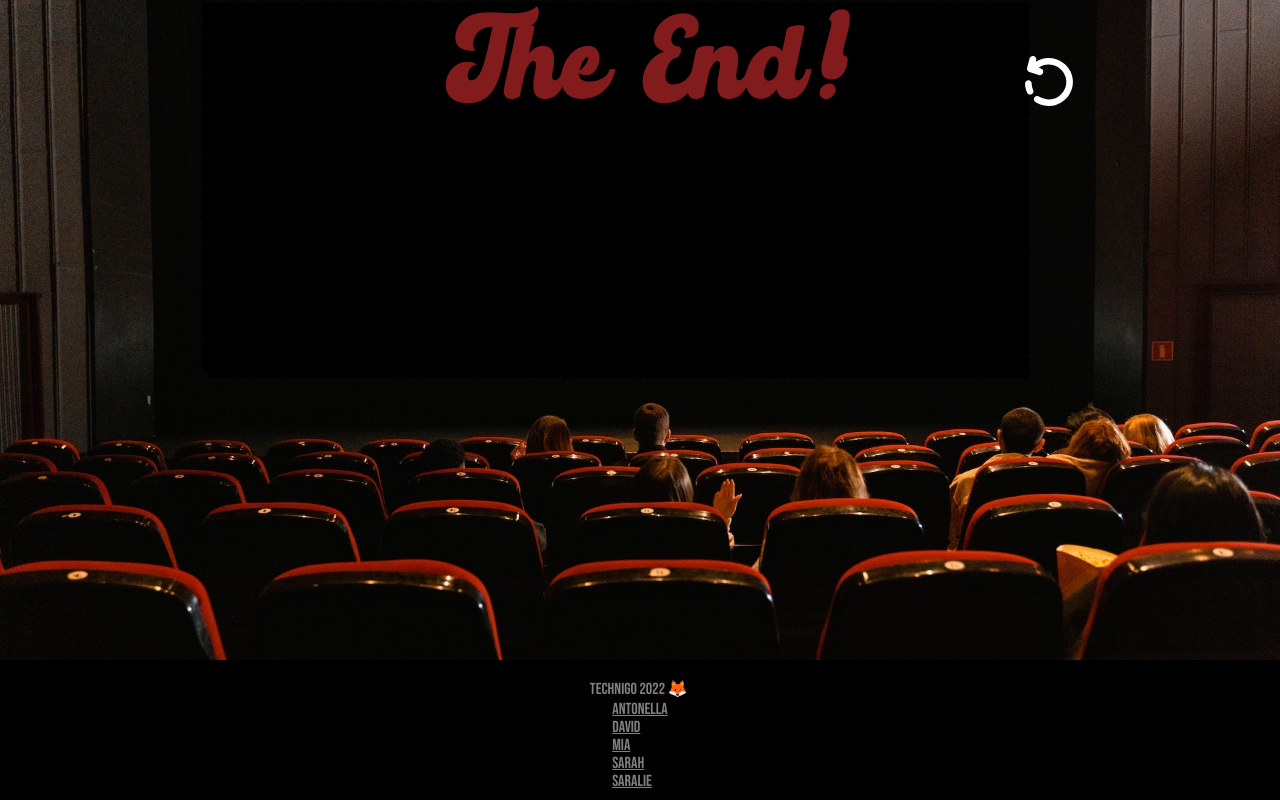
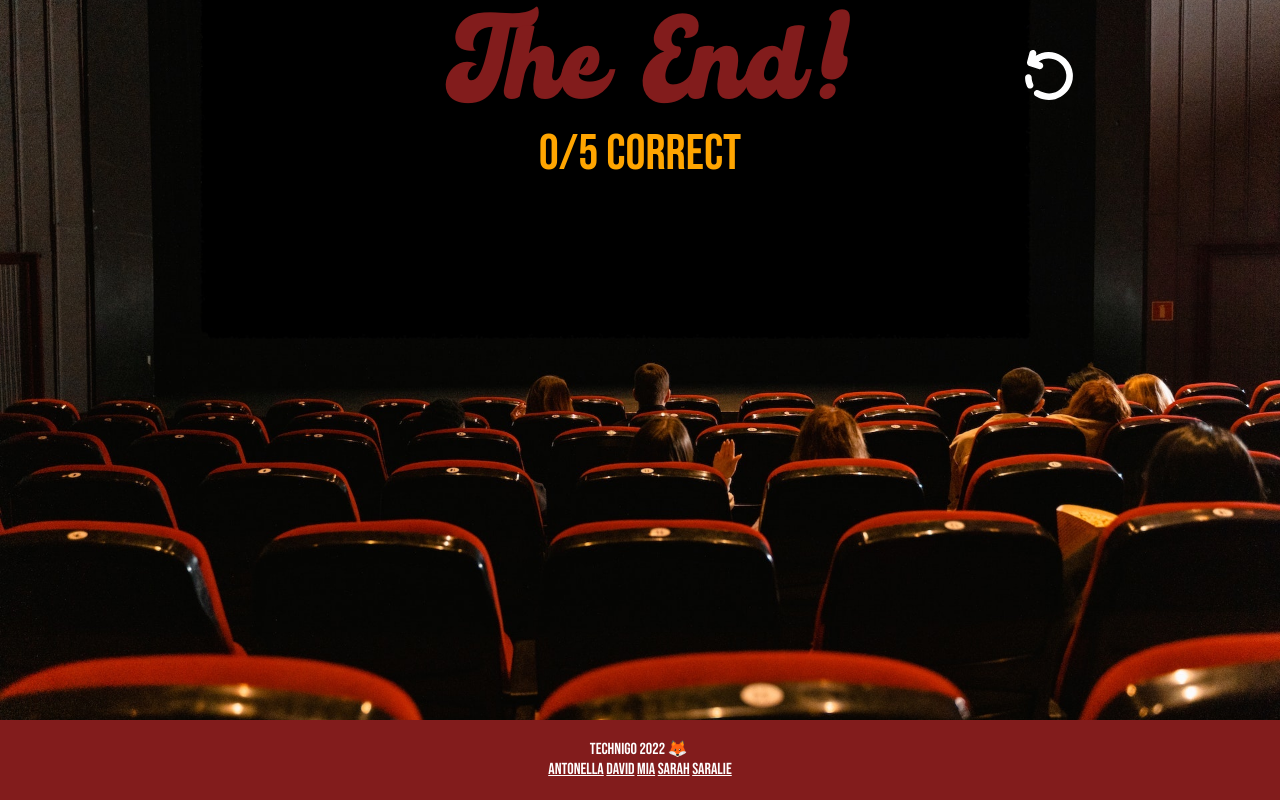
Before and after one commit to Technigo/project-redux-quiz-old, a React (Create React App) app: page /summary in a window 1280 px wide. Built offline with nearby package versions, Linux system fonts and the light colour scheme.

Commit message:
[db] Updated Readme - FIxed small details about positioning and button styling

```diff
--- a/src/components/CurrentQuestion.js
+++ b/src/components/CurrentQuestion.js
@@ -59,7 +59,6 @@ export const CurrentQuestion = () => {
           <AnswersWrapper>
             {question.options.map((option, index) => {
               return (
-
                 <AnswerButton
                   onClick={() => onAnswerSubmit(question.id, index)}
                   className={!answer ? 'answerbutton' : index === question.correctAnswerIndex ? 'correct' : 'wrong'}
@@ -68,7 +67,6 @@ export const CurrentQuestion = () => {
                   type="button">{option}
                   <Feedback className={!answer ? 'noAnswerFeedback' : index === question.correctAnswerIndex ? 'correctFeedback' : 'wrongFeedback'} />
                 </AnswerButton>
-
               )
             })}
           </AnswersWrapper>
@@ -86,15 +84,15 @@ export const CurrentQuestion = () => {
             <NextBtn
               onClick={() => dispatch(quiz.actions.goToNextQuestion())}
               type="button"
-              disabled={!answer}>
+              disabled={!answer}
+              className="hidden">
               <img
                 src={nextBtn}
                 width="40"
                 height="40"
                 viewBox="0 0 24 24"
-                fill="white"
-                alt="next question"
-                className="" />
+                fill="black"
+                alt="next question" />
             </NextBtn>
           </ButtonWrapper>
           <ProgressBar />
@@ -121,6 +119,9 @@ export const NextBtn = styled.button`
   display: flex;
   flex-wrap: wrap;
   border: 0;
+  :disabled {
+    display:none;
+  }
 `
 
 const AnswersWrapper = styled.div`
@@ -159,7 +160,6 @@ export const QuestionImage = styled.img`
   width: 100%;
   height: auto;
   object-fit: cover;
-
 `
 
 const AnswerButton = styled.button`
@@ -167,16 +167,14 @@ color: black;
   width: 140px;
   max-width: 800px;
   border-radius: 5px;
-/* border-color: pink; */
-/* box-shadow: 5px 5px 10px orange; */
   font-weight: 600;
   min-height: 3vw;
+  height: 3vh;
 `
 
 const ButtonWrapper = styled.div`
   display: flex;
   justify-content: center;
   column-gap: 5vw;
-margin-top: 20px;
   width: 100%;
 `
--- a/src/components/Footer.js
+++ b/src/components/Footer.js
@@ -4,7 +4,6 @@ import styled from 'styled-components/macro'
 export const Footer = () => {
   return (
     <FooterWrapper>
-
       <p>
         Technigo 2022
         <span role="img" aria-label="fox emoji">
@@ -12,13 +11,14 @@ export const Footer = () => {
         </span>
       </p>
       <div>
-        <p><a href="https://antonellacardozo-react-portfolio.netlify.app/" target="_blank" rel="noreferrer">Antonella</a></p>
-        <p><a href="https://davidballester.dev/" target="_blank" rel="noreferrer">David</a></p>
-        <p><a href="https://miadahlgren-portfolio.netlify.app/" target="_blank" rel="noreferrer">Mia</a></p>
-        <p><a href="https://sarahkneedler-portfolio.netlify.app/" target="_blank" rel="noreferrer">Sarah</a></p>
-        <p><a href="https://saralie-bognandi.netlify.app/" target="_blank" rel="noreferrer">Saralie</a></p>
+        <p>
+          <a href="https://antonellacardozo-react-portfolio.netlify.app/" target="_blank" rel="noreferrer">Antonella</a>{' '}
+          <a href="https://davidballester.dev/" target="_blank" rel="noreferrer">David</a>{' '}
+          <a href="https://miadahlgren-portfolio.netlify.app/" target="_blank" rel="noreferrer">Mia</a>{' '}
+          <a href="https://sarahkneedler-portfolio.netlify.app/" target="_blank" rel="noreferrer">Sarah</a>{' '}
+          <a href="https://saralie-bognandi.netlify.app/" target="_blank" rel="noreferrer">Saralie</a>
+        </p>
       </div>
-
     </FooterWrapper>
   )
 }
@@ -27,20 +27,20 @@ const FooterWrapper = styled.div`
   display: flex;
   flex-direction: column;
   align-items: center;
-height: 100px;
-background-color: black;
   padding: 20px;
-color: grey;
+  color: white;
   bottom: 0;
-position: absolute;
-width: 100%;
-
+  /* position: absolute */;
+  width: auto;
+  height: auto;
+  margin: 0;
 
   p{
     margin: 2px;
   }
+
   a{
-  color:grey;
+    color: white;
     text-align: center;
   }
 `
--- a/src/components/Summary.js
+++ b/src/components/Summary.js
@@ -34,24 +34,23 @@ export const Summary = () => {
             <h1>The End!</h1>
             <div className="credits-wrapper">
               {answers.map((answer) => (
-                <div
+                <SummaryContainer
                   className="table-div"
                   key={answer.question.id}>
                   <tr>
-                    <td><p className="question-p">{answer.question.questionText}</p></td>
-                    <td><p className="answer-p">{answer.answer}</p></td>
+                    <td><p className="question-p">Question {answer.question.id}</p></td>
                     <td>
                       <span className="isCorrect-span"> {answer.isCorrect ? ' ✅' : ' ❌'}
                       </span>
                     </td>
+                    {/* <td><p className="answer-p">{answer.answer}</p> </td> */}
                   </tr>
-
-                </div>
+                </SummaryContainer>
               ))}
             </div>
-            <div>
-              {`${nrOfCorrect.length}`}/{nrOfQuestion.length} correct
-            </div>
+            <CorrectContainer>
+              <h2> {`${nrOfCorrect.length}`}/{nrOfQuestion.length} correct </h2>
+            </CorrectContainer>
             <Restart>
               <nextBtn onClick={handleRestart} type="button"><img
                 src={restartBtn}
@@ -73,7 +72,6 @@ export const Summary = () => {
 const SummaryWrapper = styled(InnerWrapper)`
 width: 100%;
 height: 100vh;
-
 `
 
 const BackgroundWrapper = styled.div`
@@ -103,3 +101,15 @@ left: 74%;
 }
 
 `
+const SummaryContainer = styled.div`
+
+`
+
+const CorrectContainer = styled.div`
+margin: 20px auto;
+
+h2 {
+  color: orange;
+  font-size: 50px;
+}
+`
--- a/src/feedback.css
+++ b/src/feedback.css
@@ -1,10 +1,8 @@
-
 .correctFeedback {
-  background:black;
+  background: black;
   min-height: 60px;
   position: absolute;
   top: 200px;
-
 }
 
 .wrongFeedback {
@@ -14,7 +12,7 @@
   top: 200px;
 }
 
-.noAnswerFeedback{
+.noAnswerFeedback {
   background: red;
   min-height: 60px;
   position: absolute;
--- a/src/index.css
+++ b/src/index.css
@@ -124,10 +124,12 @@ table {
   border-spacing: 0;
 }
 
-
 @font-face {
   font-family: 'Retroday';
   font-family: 'VintageRoundPersonalUse';
   src: url('assets/Retroday.otf') format('opentype');
   src: url('assets/VintageRoundPersonalUse-0W1Z4.otf') format('opentype');
 }
+body {
+  background-color: #821c1c;
+}
--- a/src/reducers/quiz.js
+++ b/src/reducers/quiz.js
@@ -27,7 +27,7 @@ const questions = [
     questionText: 'What is the name of the main character in The Playlist?',
     options: ['Daniel', 'Mark', 'Sophie', 'Antonella'],
     backdropImg: playList,
-    audio: 'https://open.spotify.com/embed/track/2V65y3PX4DkRhy1djlxd9p?si=b3b6055290114f79',
+    audio: 'https://open.spotify.com/embed/track/067fl5HYjYtQkb3LK11bYI?si=c3e848b05d3f41be',
     correctAnswerIndex: 0
   },
   {
--- a/src/styling/SummaryStyling.js
+++ b/src/styling/SummaryStyling.js
@@ -30,9 +30,8 @@ p{
 }
 
 .table-div{
-  margin-left: 2vw;
+  margin-left: 5em;
 }
-
 
 td{
   width: 80vw;
@@ -41,16 +40,16 @@ td{
   //Iphone SE
 @media (max-width:388px){
 .table-div{
-width: 100%;
+  width: 100%;
 }
 
 td{
-max-width: 368px;
+  max-width: 368px;
 }
 
 .question-p{
   min-width: 136px;
-}
+  }
 }
 
 @media (min-width: 768px) {
--- a/src/styling/Wrappers.js
+++ b/src/styling/Wrappers.js
@@ -15,7 +15,6 @@ export const InnerWrapper = styled.div`
   margin: 0 auto;
   flex-direction: column;
   align-items: center;
-  justify-content:center;
-  /* height: 100vh; */
+  justify-content: center;
   background-color: #821C1C;
 `
```
Also changed, not shown: 1 other file (tests, documents, lock files or other folders). Lines whose indentation alone changed are shown as unchanged.
